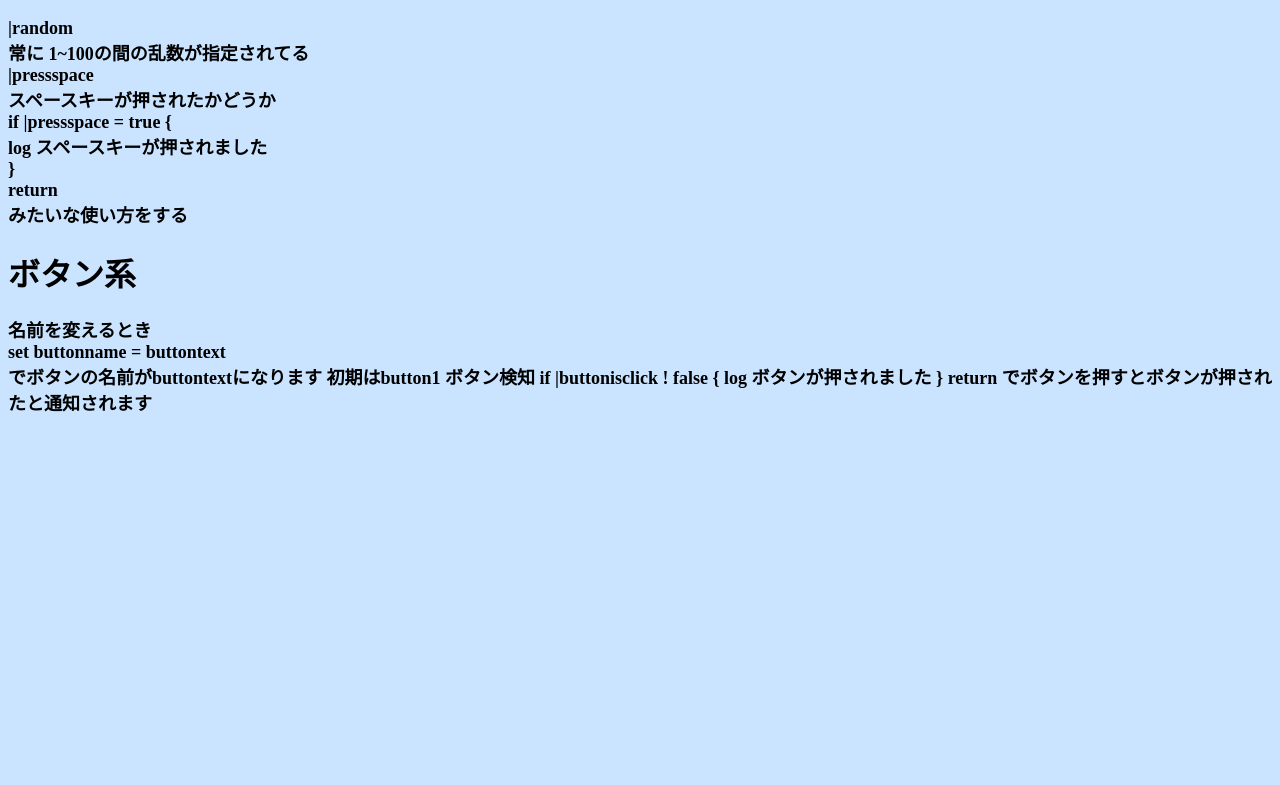
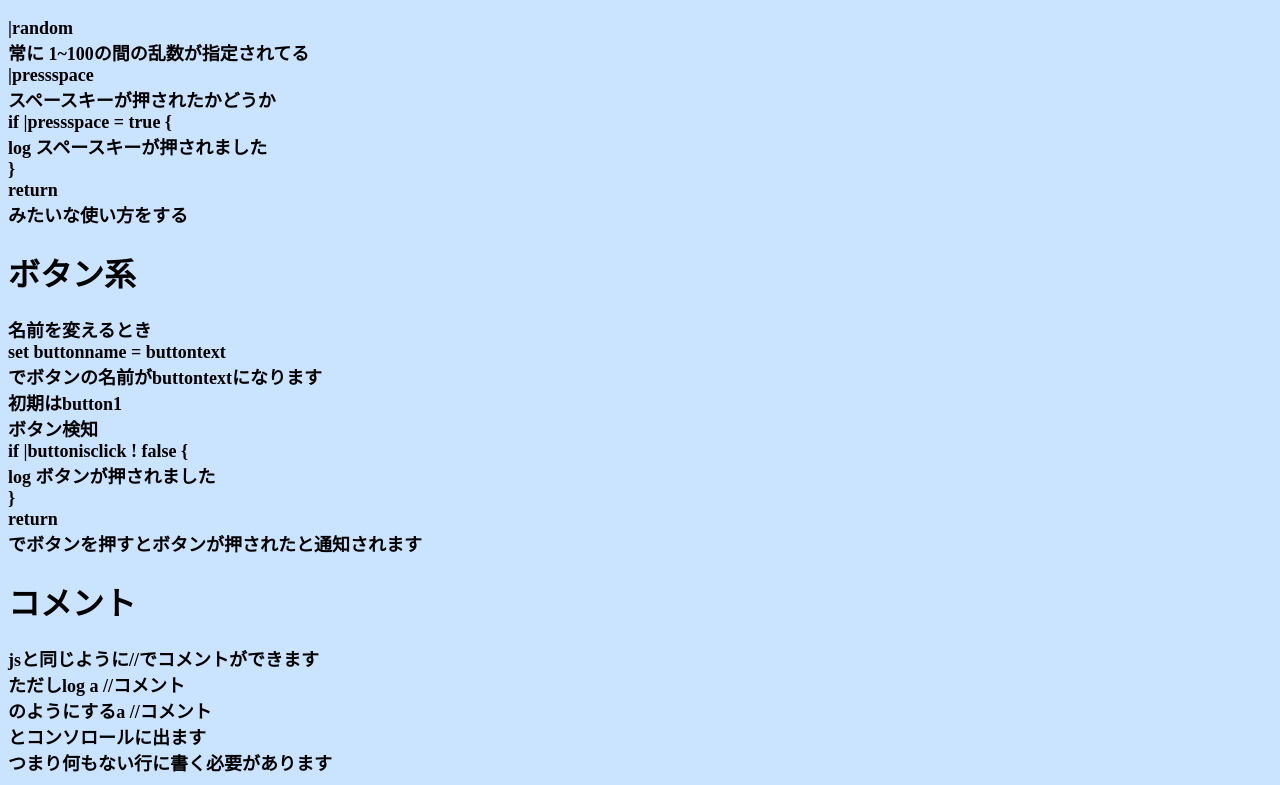
Before and after one commit to RITUTO/ritutoscript, a plain HTML site: page wiki.html in a window 1280 px wide. Shown: the part 1049-1834 px from the top of the page. Before the commit the page ends 1474 px from the top, so only its background shows below. Drawn offline with Linux system fonts and the light colour scheme.

Commit message:
Update wiki.html

```diff
--- a/wiki.html
+++ b/wiki.html
@@ -60,16 +60,24 @@ set num = ++<br>
     <h1>ボタン系</h1><p>
         名前を変えるとき<br>
         set buttonname = buttontext<br>
-        でボタンの名前がbuttontextになります
-        初期はbutton1
-        ボタン検知
-        if |buttonisclick ! false {
-            log ボタンが押されました
-            }
-        return
-        でボタンを押すとボタンが押されたと通知されます
+        でボタンの名前がbuttontextになります<br>
+        初期はbutton1<br>
+        ボタン検知<br>
+        if |buttonisclick ! false {<br>
+            log ボタンが押されました<br>
+            }<br>
+        return<br>
+        でボタンを押すとボタンが押されたと通知されます<br>
     </p>
-    </div>
+    <h1>コメント</h1>
+    <p>
+        jsと同じように//でコメントができます<br>
+        ただしlog a //コメント<br>
+        のようにするa //コメント<br>
+        とコンソロールに出ます<br>
+        つまり何もない行に書く必要があります
+    </p>
+</div>
 </head>
 <body>
     <style>
```
